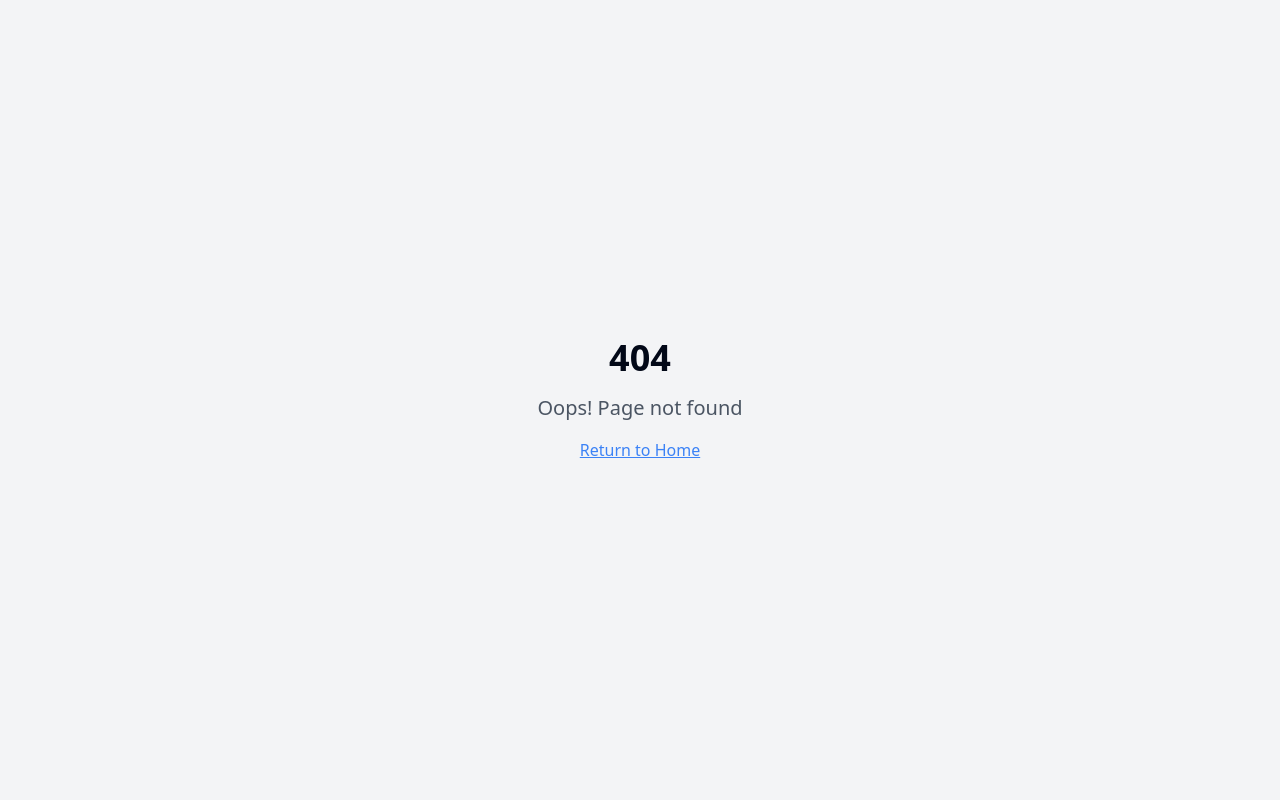
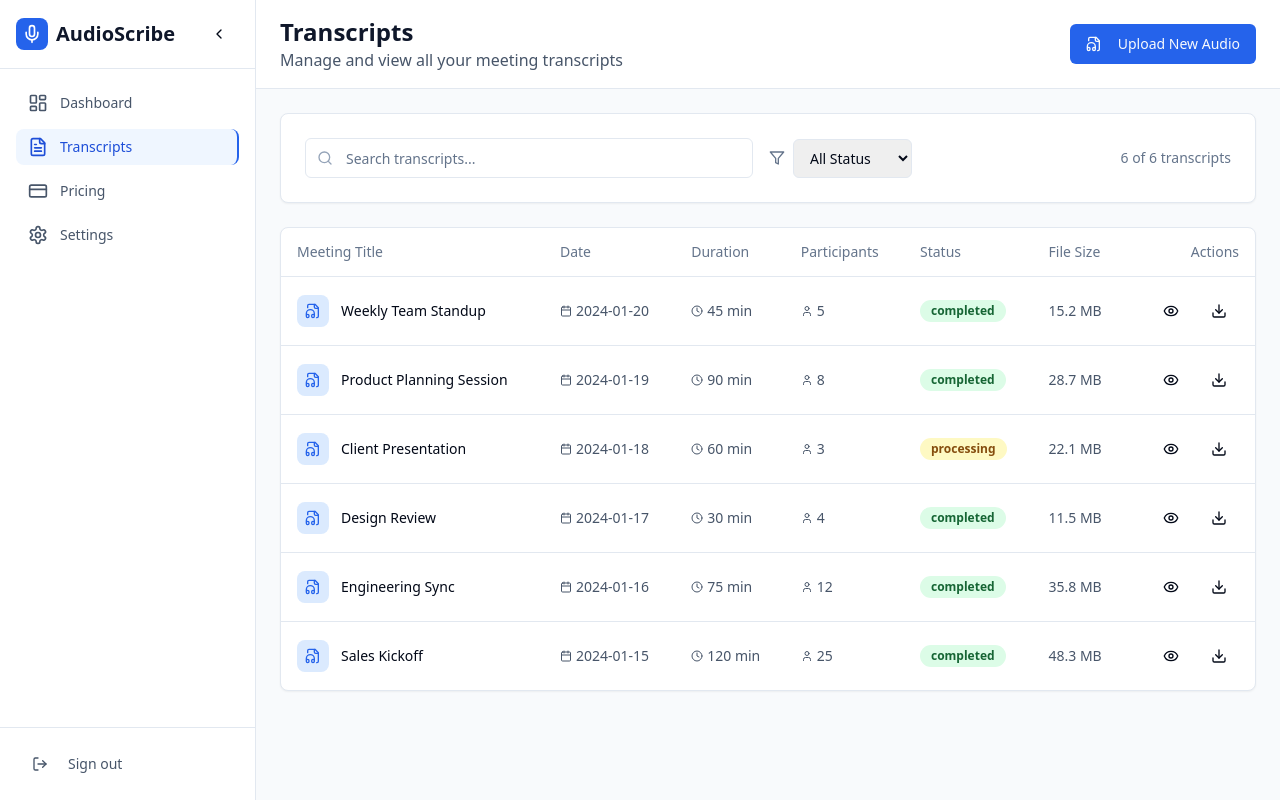
Before and after one commit to thecybermaniac/audio-scribe, a React (Vite) app: page /transcripts in a window 1280 px wide. Before the commit this address had no page. Built offline with nearby package versions, Linux system fonts and the light colour scheme.

Commit message:
feat: Add previous transcripts page
Adds a new page to list all processed transcripts with search and filter functionality.

```diff
--- a/src/App.tsx
+++ b/src/App.tsx
@@ -7,6 +7,7 @@ import { BrowserRouter, Routes, Route } from "react-router-dom";
 import Index from "./pages/Index";
 import Dashboard from "./pages/Dashboard";
 import TranscriptDetail from "./pages/TranscriptDetail";
+import Transcripts from "./pages/Transcripts";
 import Pricing from "./pages/Pricing";
 import Login from "./pages/Login";
 import Signup from "./pages/Signup";
@@ -24,6 +25,7 @@ const App = () => (
         <Routes>
           <Route path="/" element={<Index />} />
           <Route path="/dashboard" element={<Dashboard />} />
+          <Route path="/transcripts" element={<Transcripts />} />
           <Route path="/transcript/:id" element={<TranscriptDetail />} />
           <Route path="/pricing" element={<Pricing />} />
           <Route path="/login" element={<Login />} />
--- a/src/components/Sidebar.tsx
+++ b/src/components/Sidebar.tsx
@@ -1,4 +1,3 @@
-
 import { Link, useLocation } from "react-router-dom";
 import { Button } from "@/components/ui/button";
 import {
@@ -26,7 +25,7 @@ const Sidebar = () => {
     },
     {
       name: "Transcripts",
-      href: "/dashboard/transcripts",
+      href: "/transcripts",
       icon: FileText
     },
     {
--- /dev/null
+++ b/src/pages/Transcripts.tsx
@@ -0,0 +1,256 @@
+
+import { useState } from "react";
+import { Button } from "@/components/ui/button";
+import { Card, CardContent } from "@/components/ui/card";
+import { Input } from "@/components/ui/input";
+import { Badge } from "@/components/ui/badge";
+import {
+  Table,
+  TableBody,
+  TableCell,
+  TableHead,
+  TableHeader,
+  TableRow
+} from "@/components/ui/table";
+import {
+  Search,
+  Filter,
+  Calendar,
+  Clock,
+  User,
+  FileAudio,
+  Download,
+  Eye
+} from "lucide-react";
+import { Link } from "react-router-dom";
+import Sidebar from "@/components/Sidebar";
+
+const Transcripts = () => {
+  const [searchTerm, setSearchTerm] = useState("");
+  const [statusFilter, setStatusFilter] = useState("all");
+
+  const transcripts = [
+    {
+      id: "1",
+      title: "Weekly Team Standup",
+      date: "2024-01-20",
+      duration: "45 min",
+      status: "completed",
+      participants: 5,
+      fileSize: "15.2 MB"
+    },
+    {
+      id: "2",
+      title: "Product Planning Session",
+      date: "2024-01-19",
+      duration: "90 min",
+      status: "completed",
+      participants: 8,
+      fileSize: "28.7 MB"
+    },
+    {
+      id: "3",
+      title: "Client Presentation",
+      date: "2024-01-18",
+      duration: "60 min",
+      status: "processing",
+      participants: 3,
+      fileSize: "22.1 MB"
+    },
+    {
+      id: "4",
+      title: "Design Review",
+      date: "2024-01-17",
+      duration: "30 min",
+      status: "completed",
+      participants: 4,
+      fileSize: "11.5 MB"
+    },
+    {
+      id: "5",
+      title: "Engineering Sync",
+      date: "2024-01-16",
+      duration: "75 min",
+      status: "completed",
+      participants: 12,
+      fileSize: "35.8 MB"
+    },
+    {
+      id: "6",
+      title: "Sales Kickoff",
+      date: "2024-01-15",
+      duration: "120 min",
+      status: "completed",
+      participants: 25,
+      fileSize: "48.3 MB"
+    }
+  ];
+
+  const filteredTranscripts = transcripts.filter(transcript => {
+    const matchesSearch = transcript.title.toLowerCase().includes(searchTerm.toLowerCase());
+    const matchesStatus = statusFilter === "all" || transcript.status === statusFilter;
+    return matchesSearch && matchesStatus;
+  });
+
+  return (
+    <div className="min-h-screen bg-slate-50 flex">
+      <Sidebar />
+
+      <div className="flex-1 flex flex-col">
+        {/* Top Navigation */}
+        <header className="bg-white border-b border-slate-200 px-6 py-4">
+          <div className="flex items-center justify-between">
+            <div>
+              <h1 className="text-2xl font-bold text-slate-900">Transcripts</h1>
+              <p className="text-slate-600">Manage and view all your meeting transcripts</p>
+            </div>
+            <Button className="bg-blue-600 hover:bg-blue-700">
+              <FileAudio className="h-4 w-4 mr-2" />
+              Upload New Audio
+            </Button>
+          </div>
+        </header>
+
+        <main className="flex-1 p-6">
+          <div className="max-w-7xl mx-auto space-y-6">
+            {/* Search and Filter Section */}
+            <Card>
+              <CardContent className="p-6">
+                <div className="flex flex-col md:flex-row gap-4 items-center justify-between">
+                  <div className="flex flex-1 items-center space-x-4">
+                    <div className="relative flex-1 max-w-md">
+                      <Search className="absolute left-3 top-1/2 transform -translate-y-1/2 text-slate-400 h-4 w-4" />
+                      <Input
+                        placeholder="Search transcripts..."
+                        value={searchTerm}
+                        onChange={(e) => setSearchTerm(e.target.value)}
+                        className="pl-10"
+                      />
+                    </div>
+                    <div className="flex items-center space-x-2">
+                      <Filter className="h-4 w-4 text-slate-500" />
+                      <select
+                        value={statusFilter}
+                        onChange={(e) => setStatusFilter(e.target.value)}
+                        className="border border-slate-200 rounded-md px-3 py-2 text-sm"
+                      >
+                        <option value="all">All Status</option>
+                        <option value="completed">Completed</option>
+                        <option value="processing">Processing</option>
+                        <option value="failed">Failed</option>
+                      </select>
+                    </div>
+                  </div>
+                  <div className="text-sm text-slate-500">
+                    {filteredTranscripts.length} of {transcripts.length} transcripts
+                  </div>
+                </div>
+              </CardContent>
+            </Card>
+
+            {/* Transcripts Table */}
+            <Card>
+              <CardContent className="p-0">
+                <Table>
+                  <TableHeader>
+                    <TableRow>
+                      <TableHead>Meeting Title</TableHead>
+                      <TableHead>Date</TableHead>
+                      <TableHead>Duration</TableHead>
+                      <TableHead>Participants</TableHead>
+                      <TableHead>Status</TableHead>
+                      <TableHead>File Size</TableHead>
+                      <TableHead className="text-right">Actions</TableHead>
+                    </TableRow>
+                  </TableHeader>
+                  <TableBody>
+                    {filteredTranscripts.map((transcript) => (
+                      <TableRow key={transcript.id} className="hover:bg-slate-50">
+                        <TableCell className="font-medium">
+                          <div className="flex items-center space-x-3">
+                            <div className="flex items-center justify-center w-8 h-8 bg-blue-100 rounded-lg">
+                              <FileAudio className="h-4 w-4 text-blue-600" />
+                            </div>
+                            <span>{transcript.title}</span>
+                          </div>
+                        </TableCell>
+                        <TableCell>
+                          <div className="flex items-center text-slate-600">
+                            <Calendar className="h-3 w-3 mr-1" />
+                            {transcript.date}
+                          </div>
+                        </TableCell>
+                        <TableCell>
+                          <div className="flex items-center text-slate-600">
+                            <Clock className="h-3 w-3 mr-1" />
+                            {transcript.duration}
+                          </div>
+                        </TableCell>
+                        <TableCell>
+                          <div className="flex items-center text-slate-600">
+                            <User className="h-3 w-3 mr-1" />
+                            {transcript.participants}
+                          </div>
+                        </TableCell>
+                        <TableCell>
+                          <Badge
+                            variant={transcript.status === "completed" ? "default" : "secondary"}
+                            className={
+                              transcript.status === "completed"
+                                ? "bg-green-100 text-green-800"
+                                : transcript.status === "processing"
+                                ? "bg-yellow-100 text-yellow-800"
+                                : "bg-red-100 text-red-800"
+                            }
+                          >
+                            {transcript.status}
+                          </Badge>
+                        </TableCell>
+                        <TableCell className="text-slate-600">
+                          {transcript.fileSize}
+                        </TableCell>
+                        <TableCell className="text-right">
+                          <div className="flex items-center justify-end space-x-2">
+                            <Button asChild variant="ghost" size="sm">
+                              <Link to={`/transcript/${transcript.id}`}>
+                                <Eye className="h-4 w-4" />
+                              </Link>
+                            </Button>
+                            <Button variant="ghost" size="sm">
+                              <Download className="h-4 w-4" />
+                            </Button>
+                          </div>
+                        </TableCell>
+                      </TableRow>
+                    ))}
+                  </TableBody>
+                </Table>
+              </CardContent>
+            </Card>
+
+            {/* Empty State */}
+            {filteredTranscripts.length === 0 && (
+              <Card>
+                <CardContent className="p-12 text-center">
+                  <FileAudio className="h-12 w-12 text-slate-400 mx-auto mb-4" />
+                  <h3 className="text-lg font-medium text-slate-900 mb-2">No transcripts found</h3>
+                  <p className="text-slate-600 mb-4">
+                    {searchTerm ? "Try adjusting your search terms" : "Upload your first meeting audio to get started"}
+                  </p>
+                  {!searchTerm && (
+                    <Button className="bg-blue-600 hover:bg-blue-700">
+                      <FileAudio className="h-4 w-4 mr-2" />
+                      Upload Audio
+                    </Button>
+                  )}
+                </CardContent>
+              </Card>
+            )}
+          </div>
+        </main>
+      </div>
+    </div>
+  );
+};
+
+export default Transcripts;
```
